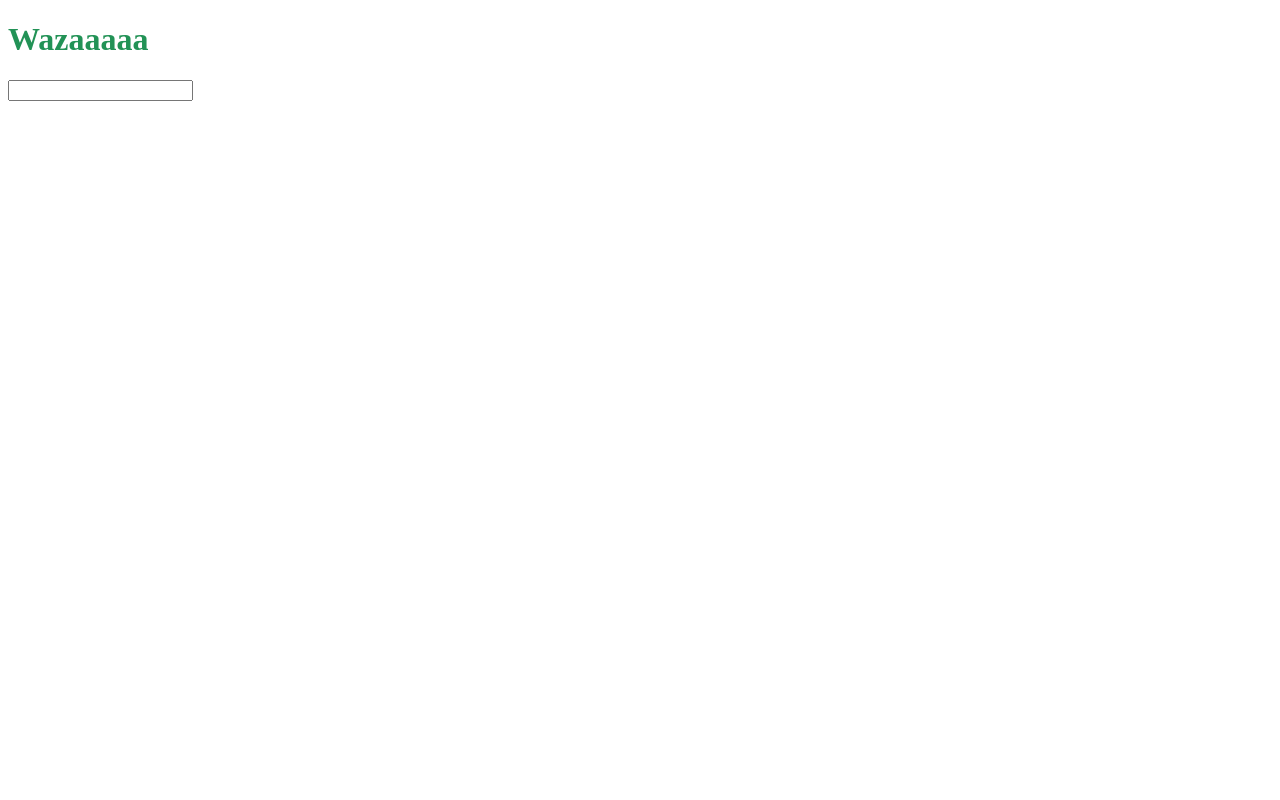
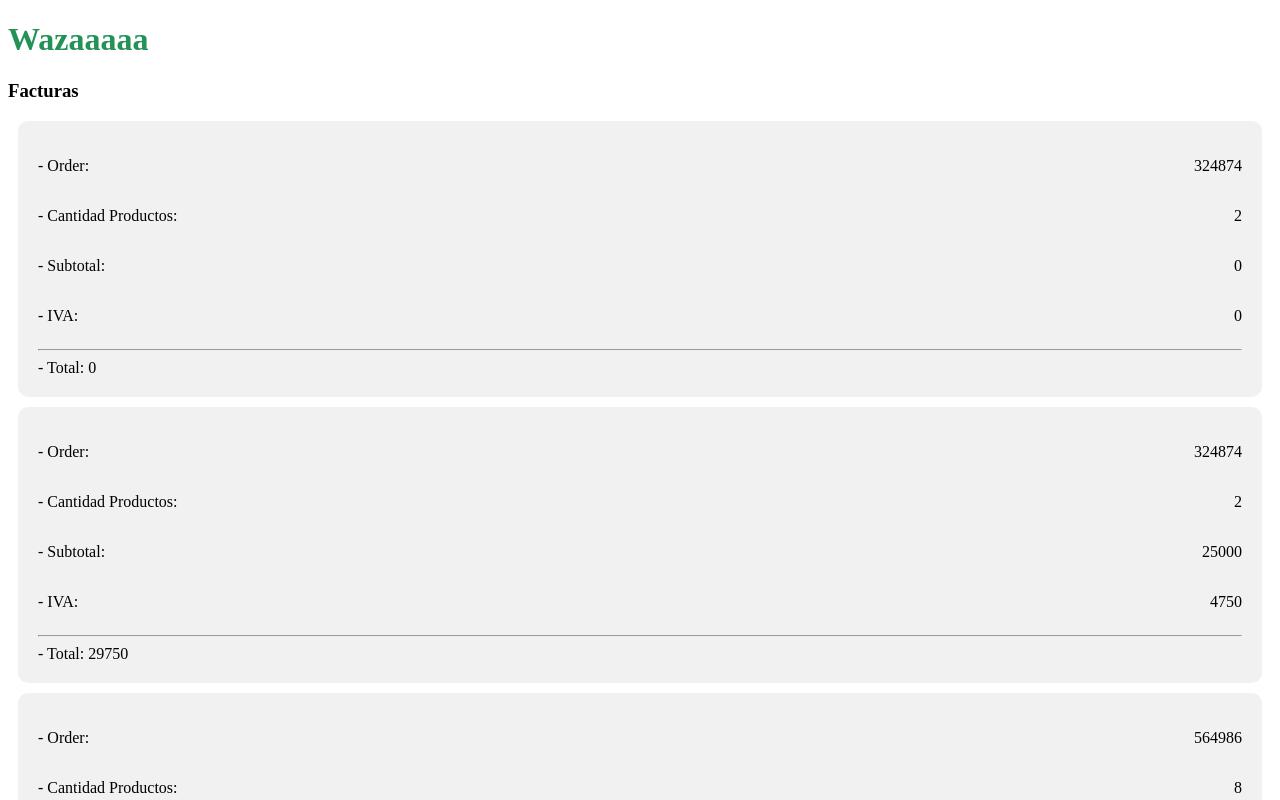
Before and after one commit to Nosferatu721/EjercicioVue, a Vue app: page / in a window 1280 px wide. Shown: the top 800 px of the page. Built offline with nearby package versions, Linux system fonts and the light colour scheme.

Commit message:
Datos Computados - Ejercicio facturas

```diff
--- a/src/App.vue
+++ b/src/App.vue
@@ -2,11 +2,13 @@
   <h1>Wazaaaaa</h1>
   <!-- <PostContainer />
   <TeacherForm/> -->
-  <ComputedExample />
+  <!-- <ComputedExample /> -->
+  <FacturaContainer />
 </template>
 
 <script lang="ts" setup>
-import ComputedExample from './components/computed/ComputedExample.vue';
+import FacturaContainer from './components/facturas/FacturaContainer.vue';
+// import ComputedExample from './components/computed/ComputedExample.vue';
 // import PostContainer from './components/PostContainer.vue';
 // import TeacherForm from './components/TeacherForm.vue';
 </script>
--- /dev/null
+++ b/src/components/facturas/FacturaContainer.vue
@@ -0,0 +1,39 @@
+<template>
+  <h3>Facturas</h3>
+  <FacturasCard v-for="(fact, i) in facturas" :key="i" :orderCode="fact.orderCode" :valor="fact.valor" :countProducts="fact.countProducts" />
+</template>
+
+<script lang="ts" setup>
+import FacturasCard from './FacturasCard.vue';
+
+interface IFactura {
+  orderCode: number;
+  valor: number;
+  countProducts: number;
+}
+
+let facturas: Array<IFactura> = [
+  {
+    orderCode: 324874,
+    valor: 0,
+    countProducts: 2,
+  },
+  {
+    orderCode: 324874,
+    valor: 25000,
+    countProducts: 2,
+  },
+  {
+    orderCode: 564986,
+    valor: 100000,
+    countProducts: 8,
+  },
+  {
+    orderCode: 994844,
+    valor: 562000,
+    countProducts: 5,
+  },
+];
+</script>
+
+<style scoped></style>
--- /dev/null
+++ b/src/components/facturas/FacturasCard.vue
@@ -0,0 +1,51 @@
+<template>
+  <div class="card-facturas">
+    <div class="item">
+      <p>- Order:</p>
+      <span>{{ props.orderCode }}</span>
+    </div>
+    <div class="item">
+      <p>- Cantidad Productos:</p>
+      <span>{{ props.countProducts }}</span>
+    </div>
+    <div class="item">
+      <p>- Subtotal:</p>
+      <span>{{ props.valor }}</span>
+    </div>
+    <div class="item">
+      <p>- IVA:</p>
+      <span>{{ ivaSubtotal }}</span>
+    </div>
+    <hr />
+    <div>- Total: {{ total }}</div>
+  </div>
+</template>
+
+<script lang="ts" setup>
+import { defineProps, computed, Ref } from 'vue';
+
+const IVA = 19;
+const props = defineProps({
+  orderCode: Number,
+  valor: Number,
+  countProducts: Number,
+});
+
+const ivaSubtotal = computed(() => (props.valor ? props.valor * (IVA / 100) : 0));
+const total = computed(() => (props.valor ? props.valor + ivaSubtotal.value : 0));
+</script>
+
+<style scoped>
+.card-facturas {
+  background-color: rgb(241, 241, 241);
+  padding: 20px;
+  border-radius: 10px;
+  margin: 10px;
+}
+.card-facturas .item {
+  display: flex;
+  flex-direction: row;
+  justify-content: space-between;
+  align-items: center;
+}
+</style>
```
